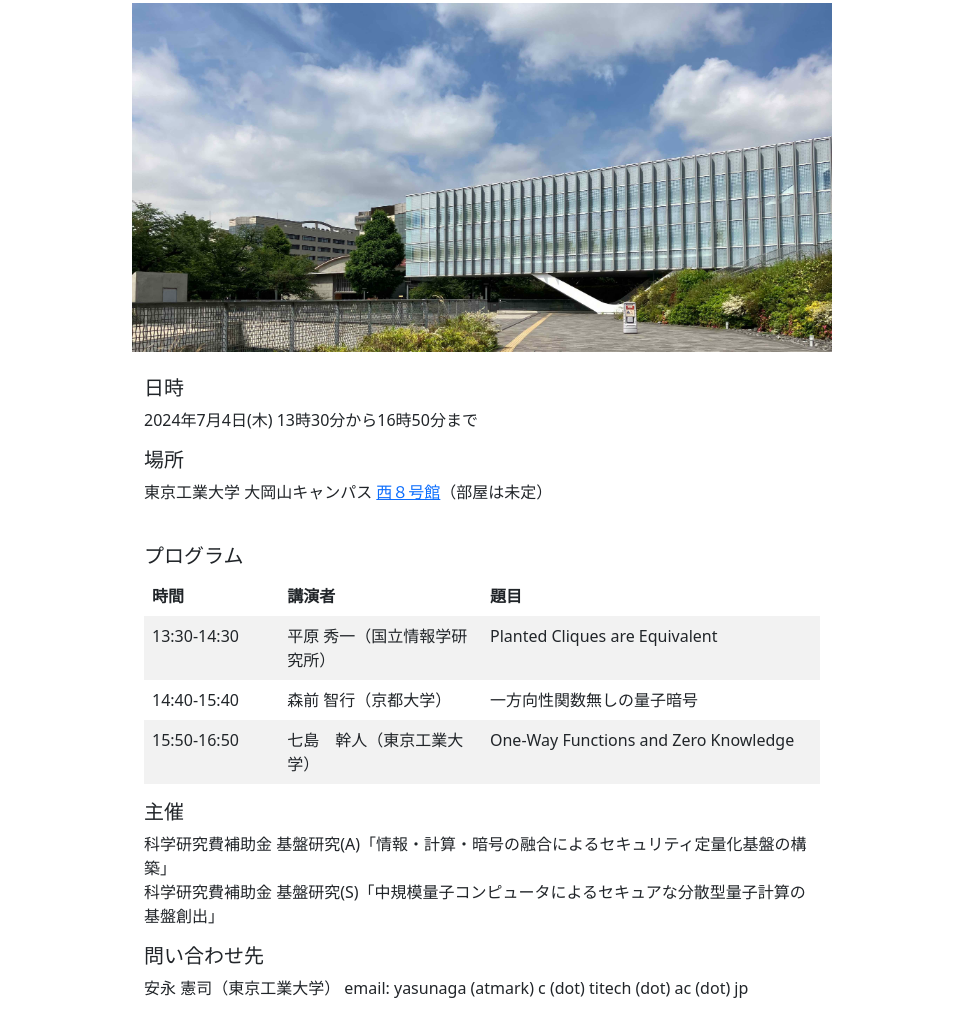
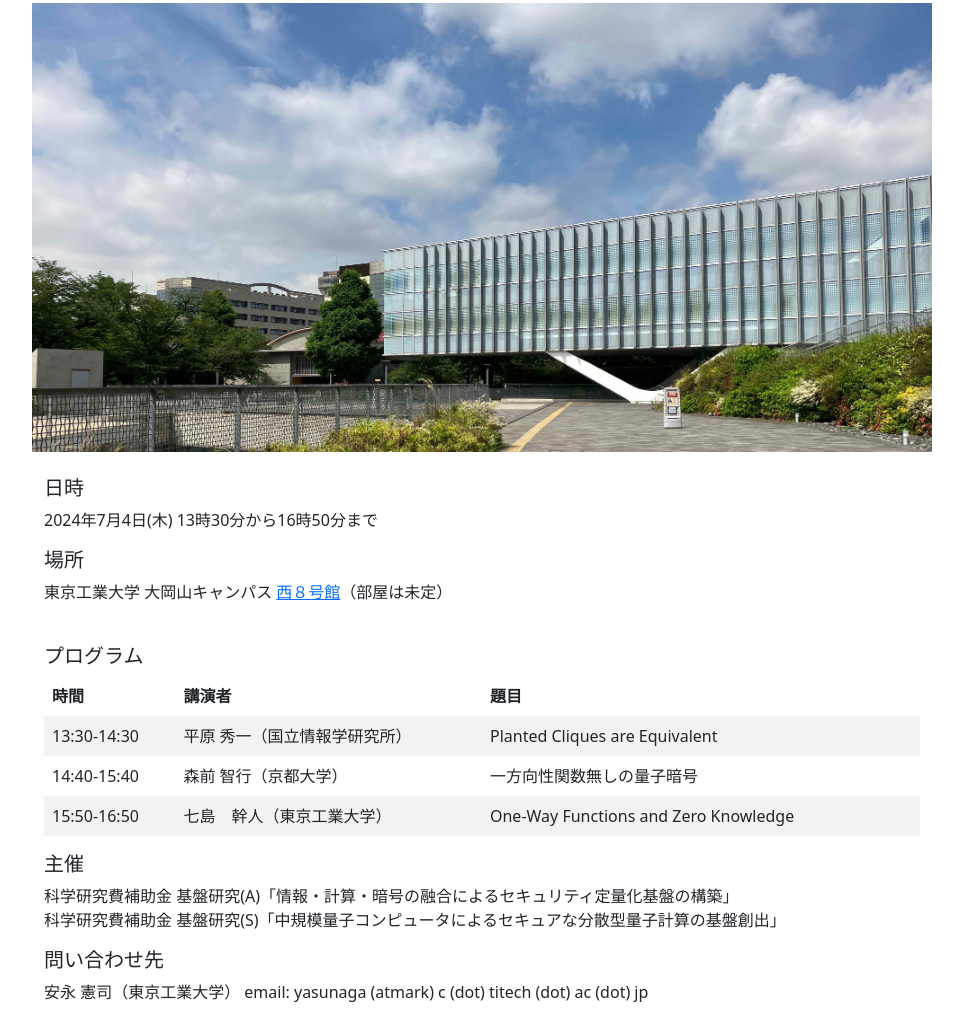
Before and after one commit to yasunaga-group/wcc2024, a plain HTML site: page index.html in a window 1280 px wide. Shown: the part 229-1249 px from the top of the page, without its empty margins (158-1121 px from the left). Drawn offline with nearby package versions, Linux system fonts and the light colour scheme.

Commit message:
Update index.html

```diff
--- a/index.html
+++ b/index.html
@@ -17,11 +17,11 @@
           <p class="lead">A Workshop on Cryptography and Theory of Computation</p>
 </div>
 
-<img src="titech_pic3.jpg" class="d-block img-fluid w-80 mx-auto" alt="img-fluid" style="width:700px;">
+<img src="titech_pic3.jpg" class="d-block img-fluid w-80 mx-auto" alt="img-fluid" style="width:900px;">
 
 <div class="container mt-4">
     <div class="row">
-        <div class="mx-auto" style="width:700px;">
+        <div class="mx-auto" style="width:900px;">
           <h5>日時</h5>
           <p>2024年7月4日(木) 13時30分から16時50分まで</p>
           <h5>場所</h5>
@@ -31,15 +31,14 @@
   </div>
 <div class="container mt-4">
   <div class="row">
-      <div class="mx-auto" style="width:700px;">
+      <div class="mx-auto" style="width:900px;">
           <h5>プログラム</h5>
-          <!-- <p>決まり次第お知らせします</p> -->
 
         <table class="table table-borderless table-striped">
   <thead>
     <tr>
-      <th style="width: 20%">時間</th>
-      <th style="width: 30%">講演者</th>
+      <th style="width: 15%">時間</th>
+      <th style="width: 35%">講演者</th>
       <th style="width: 50%">題目</th>
     </tr>
   </thead>
```
